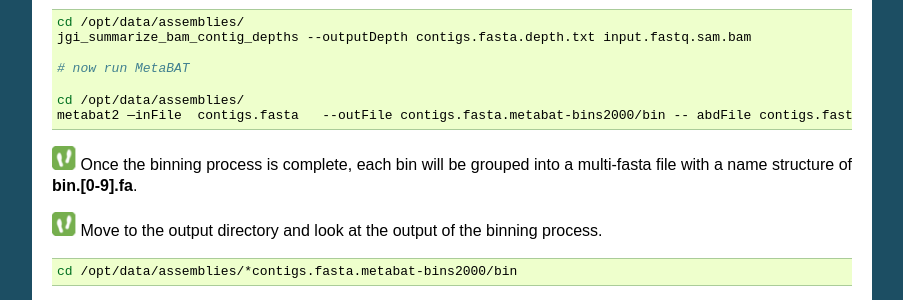
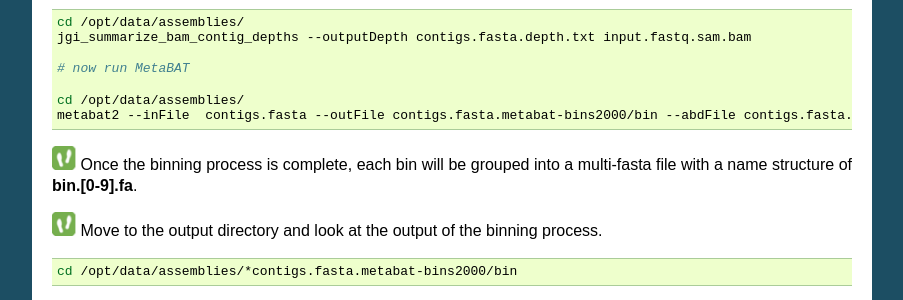
Before and after one commit to EBI-Metagenomics/mgnify-biata-2020, a Sphinx documentation site: the page built from docs/source/mag.rst, in a window 1280 px wide and 900 px high, scrolled down 1995 px. Shown: the part 152-452 px from the top of the window, without its empty margins (198-1101 px from the left). Built offline with Sphinx 7.4.7, drawn with Linux system fonts in a browser that asks for light colours.

```diff
--- a/docs/source/mag.rst
+++ b/docs/source/mag.rst
@@ -120,7 +120,7 @@ MetaBAT:
     # now run MetaBAT
 
     cd /opt/data/assemblies/
-    metabat2 —inFile  contigs.fasta   --outFile contigs.fasta.metabat-bins2000/bin -- abdFile contigs.fasta.depth.txt --minContig 2000
+    metabat2 --inFile  contigs.fasta --outFile contigs.fasta.metabat-bins2000/bin --abdFile contigs.fasta.depth.txt --minContig 2000
 
 |image3|\ Once the binning process is complete, each bin will be
 grouped into a multi-fasta file with a name structure of
```
